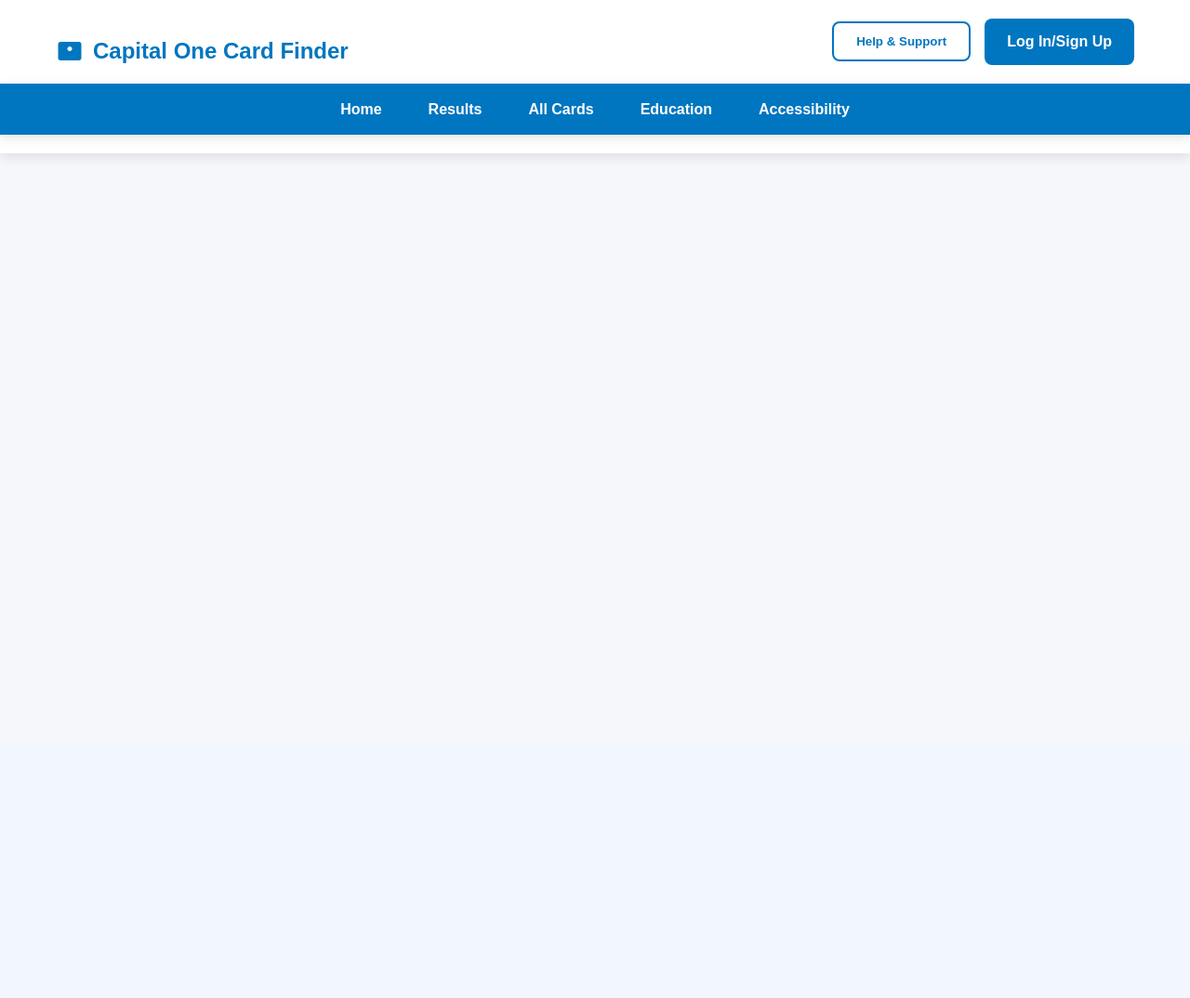
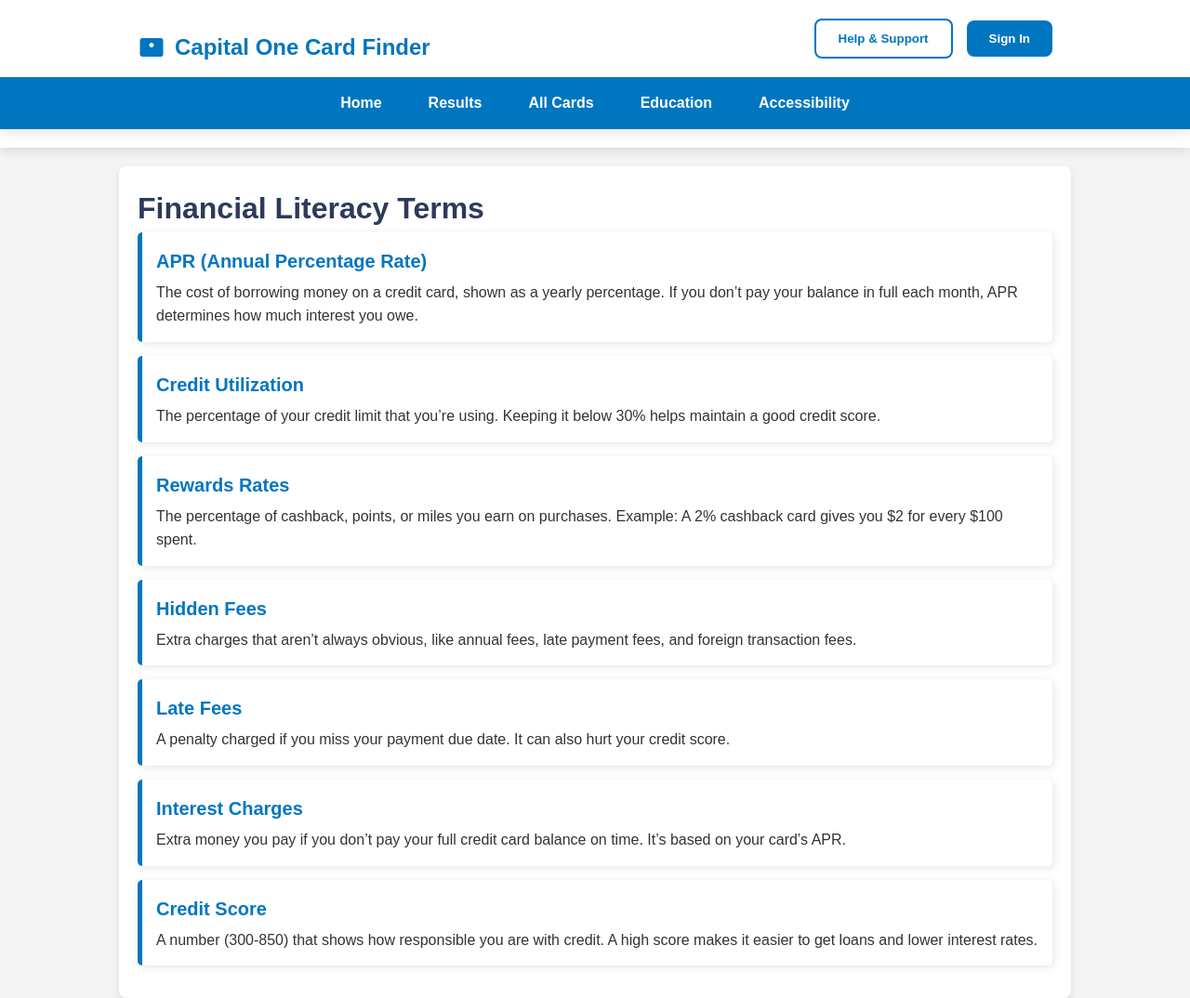
Before and after one commit to BootyChu/HackKnight-, a Flask app: page /education in a window 1280 px wide. Shown: the whole page at 93% size. Before the commit the page ends 170 px from the top, so only its background shows below. Run offline with Flask 3, Linux system fonts and the light colour scheme.

Commit message:
Added Financial Literacy terms to education

```diff
--- a/capital_one_recommender/app/static/css/styles.css
+++ b/capital_one_recommender/app/static/css/styles.css
@@ -1034,3 +1034,46 @@
   accent-color: var(--primary);
   margin-right: 5px;
 }
+/* General Styling */
+body {
+  font-family: Arial, sans-serif;
+  margin: 0;
+  padding: 0;
+  background-color: #f4f4f4;
+}
+
+/* Container */
+.container {
+  width: 80%;
+  margin: 0 auto;
+}
+
+/* Glossary Section */
+.glossary-container {
+  margin-top: 20px;
+  padding: 20px;
+  background: white;
+  border-radius: 8px;
+  box-shadow: 0px 4px 8px rgba(0, 0, 0, 0.1);
+}
+
+/* Glossary Boxes */
+.glossary-box {
+  background: #ffffff;
+  padding: 15px;
+  border-left: 5px solid #0076C0;
+  margin-bottom: 15px;
+  border-radius: 5px;
+  box-shadow: 2px 2px 10px rgba(0, 0, 0, 0.1);
+}
+
+.glossary-box h2 {
+  color: #0076C0;
+  font-size: 20px;
+  margin-bottom: 5px;
+}
+
+.glossary-box p {
+  font-size: 16px;
+  color: #333;
+}
--- a/capital_one_recommender/app/templates/education.html
+++ b/capital_one_recommender/app/templates/education.html
@@ -4,29 +4,28 @@
   <meta charset="UTF-8">
   <meta name="viewport" content="width=device-width, initial-scale=1.0">
   <link rel="stylesheet" href="{{ url_for('static', filename='css/styles.css') }}">
-  <link rel="stylesheet" href="app/static/css/styles.css">
+
+  <title>Financial Literacy Terms</title>
+</head>
+<body>
 
   <!-- Header -->
   <header>
     <div class="container header-container">
-    <!-- Logo -->
-    <a href="{{ url_for('home') }}" class="logo">
+      <div class="logo">
         <svg width="30" height="30" viewBox="0 0 24 24" fill="none" xmlns="http://www.w3.org/2000/svg">
           <path d="M20 4H4C2.9 4 2.01 4.9 2.01 6L2 18C2 19.1 2.9 20 4 20H20C21.1 20 22 19.1 22 18V6C22 4.9 21.1 4 20 4Z" fill="#0076C0"/>
           <path d="M12 12C13.1046 12 14 11.1046 14 10C14 8.89543 13.1046 8 12 8C10.8954 8 10 8.89543 10 10C10 11.1046 10.8954 12 12 12Z" fill="white"/>
         </svg>
         Capital One Card Finder
-    </a>
+      </div>
 
-
-    <!-- Buttons (Sign In & Help Support) -->
       <div class="accessibility-controls">
         <button class="btn btn-secondary">Help & Support</button>
-      <a href="{{ url_for('auth.login') }}" class="btn">Log In/Sign Up</a>
+        <button class="btn">Sign In</button>
       </div>
     </div>
 
-  <!-- Navigation Bar Below -->
     <nav>
         <ul id="nav-menu">
           <li><a href="{{ url_for('home') }}">Home</a></li>
@@ -36,9 +35,52 @@
           <li><a href="{{ url_for('accessibility') }}">Accessibility</a></li>
         </ul>
     </nav>
+  </header>
+
+  <!-- Financial Glossary Section -->
+  <main>
+    <div class="container glossary-container">
+      <h1>Financial Literacy Terms</h1>
+
+      <div class="glossary-box">
+        <h2>APR (Annual Percentage Rate)</h2>
+        <p>The cost of borrowing money on a credit card, shown as a yearly percentage. If you don’t pay your balance in full each month, APR determines how much interest you owe.</p>
+      </div>
+
+      <div class="glossary-box">
+        <h2>Credit Utilization</h2>
+        <p>The percentage of your credit limit that you’re using. Keeping it below 30% helps maintain a good credit score.</p>
+      </div>
+
+      <div class="glossary-box">
+        <h2>Rewards Rates</h2>
+        <p>The percentage of cashback, points, or miles you earn on purchases. Example: A 2% cashback card gives you $2 for every $100 spent.</p>
+      </div>
+
+      <div class="glossary-box">
+        <h2>Hidden Fees</h2>
+        <p>Extra charges that aren’t always obvious, like annual fees, late payment fees, and foreign transaction fees.</p>
+      </div>
+
+      <div class="glossary-box">
+        <h2>Late Fees</h2>
+        <p>A penalty charged if you miss your payment due date. It can also hurt your credit score.</p>
+      </div>
+
+      <div class="glossary-box">
+        <h2>Interest Charges</h2>
+        <p>Extra money you pay if you don’t pay your full credit card balance on time. It’s based on your card’s APR.</p>
+      </div>
+
+      <div class="glossary-box">
+        <h2>Credit Score</h2>
+        <p>A number (300-850) that shows how responsible you are with credit. A high score makes it easier to get loans and lower interest rates.</p>
+      </div>
 
 
-</header>
+
+    </div>
+  </main>
 
 </body>
 </html>
```
Lines whose indentation alone changed are shown as unchanged.
